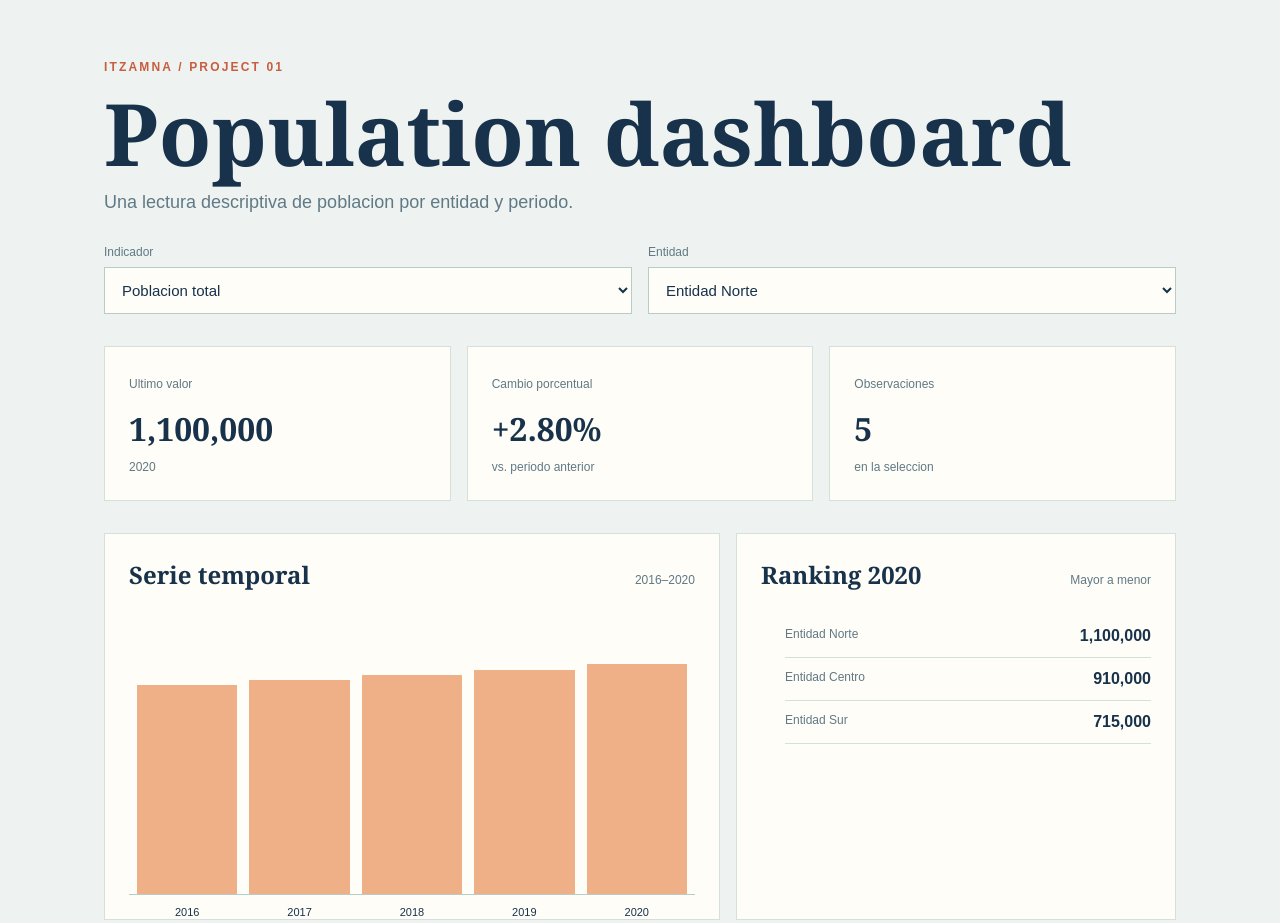
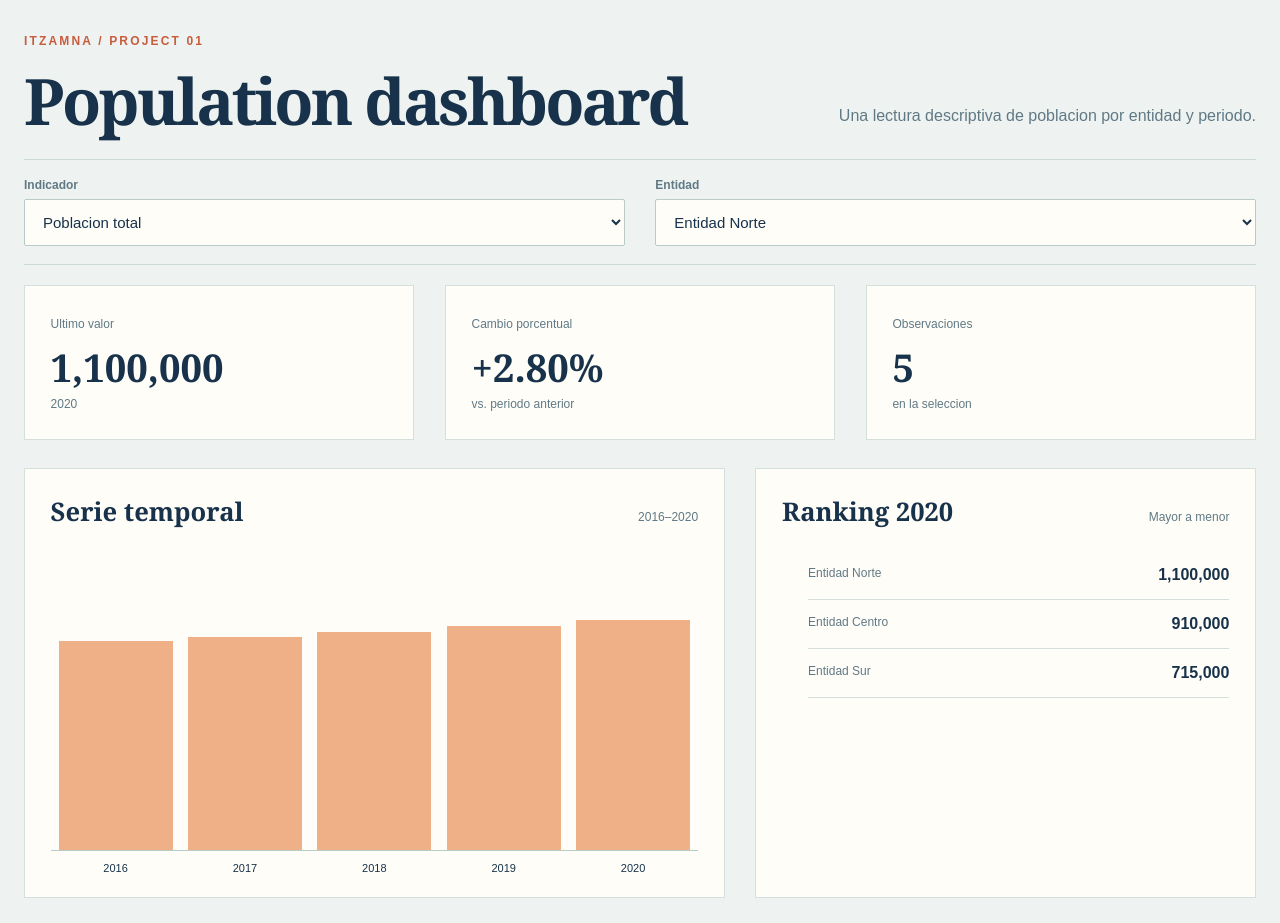
Before and after one commit to RobertMX23/itzamna-population-demo, a plain HTML site: page dashboard/index.html in a window 1280 px wide. Shown: the top 923 px of the page. Drawn offline with Linux system fonts and the light colour scheme.

Commit message:
style: widen dashboard analytical layout

```diff
--- a/dashboard/styles.css
+++ b/dashboard/styles.css
@@ -1,26 +1,48 @@
-:root { color: #17324a; background: #eef3f1; font-family: Georgia, serif; }
+:root {
+  color: #17324a;
+  background: #eef3f1;
+  font-family: Georgia, "Times New Roman", serif;
+  --accent: #c75d3e;
+  --line: #cbd9d5;
+  --paper: #fffdf8;
+  --muted: #607985;
+  --space: clamp(18px, 2.4vw, 36px);
+}
+
 * { box-sizing: border-box; }
-body { margin: 0; }
-.shell { max-width: 1120px; margin: 0 auto; padding: 48px 24px; }
-.eyebrow { color: #c75d3e; letter-spacing: .18em; font: 700 12px Arial, sans-serif; }
-h1 { font-size: clamp(42px, 7vw, 86px); line-height: .95; margin: 18px 0; }
-.intro { color: #607985; font: 18px Arial, sans-serif; }
-.toolbar, .metrics, .grid { display: grid; gap: 16px; margin-top: 32px; }
-.toolbar { grid-template-columns: repeat(2, minmax(0, 1fr)); }
-label, span, small, footer { font: 12px Arial, sans-serif; color: #607985; }
-label { display: grid; gap: 8px; }
-select { border: 1px solid #b9cbc7; background: #fffdf8; color: #17324a; padding: 13px; font-size: 15px; }
-.metrics { grid-template-columns: repeat(3, 1fr); }
-article { background: #fffdf8; border: 1px solid #d5e0dc; padding: 24px; }
-.metrics strong { display: block; margin: 14px 0 4px; font-size: 32px; }
-.grid { grid-template-columns: 1.4fr 1fr; }
-.panel-heading { display: flex; justify-content: space-between; align-items: baseline; gap: 12px; }
-h2 { margin: 0 0 24px; font-size: 24px; }
-.chart { min-height: 280px; display: flex; align-items: end; gap: 12px; border-bottom: 1px solid #b9cbc7; padding: 24px 8px 0; }
-.bar { flex: 1; min-width: 24px; background: #efb087; position: relative; }
+body { margin: 0; min-width: 320px; }
+.shell { width: min(100% - 48px, 1520px); margin: 0 auto; padding: 34px 0 48px; }
+header { display: grid; grid-template-columns: minmax(0, 1fr) auto; gap: 16px 36px; align-items: end; }
+.eyebrow { grid-column: 1 / -1; margin: 0; color: var(--accent); letter-spacing: .18em; font: 700 12px Arial, sans-serif; }
+h1 { max-width: 900px; font-size: clamp(42px, 5vw, 76px); line-height: .92; letter-spacing: -.045em; margin: 8px 0 0; }
+.intro { max-width: 440px; margin: 0 0 4px; color: var(--muted); font: 16px/1.45 Arial, sans-serif; }
+.toolbar, .metrics, .grid { display: grid; gap: var(--space); margin-top: 28px; }
+.toolbar { grid-template-columns: repeat(2, minmax(0, 1fr)); padding: 18px 0; border-top: 1px solid var(--line); border-bottom: 1px solid var(--line); }
+label, span, small, footer { font: 12px Arial, sans-serif; color: var(--muted); }
+label { display: grid; gap: 7px; font-weight: 700; }
+select { width: 100%; border: 1px solid #b9cbc7; border-radius: 2px; background: var(--paper); color: #17324a; padding: 13px 14px; font-size: 15px; }
+select:focus-visible { outline: 3px solid #efb087; outline-offset: 2px; }
+.metrics { grid-template-columns: repeat(3, minmax(0, 1fr)); margin-top: 20px; }
+article { background: var(--paper); border: 1px solid #d5e0dc; padding: clamp(18px, 2vw, 28px); }
+.metrics article { min-height: 132px; }
+.metrics strong { display: block; margin: 16px 0 5px; color: #17324a; font-size: clamp(28px, 3vw, 44px); line-height: .95; }
+.grid { grid-template-columns: 1.4fr 1fr; align-items: stretch; }
+.panel { min-width: 0; min-height: 430px; }
+.panel-heading { display: flex; justify-content: space-between; align-items: baseline; gap: 16px; }
+h2 { margin: 0 0 22px; font-size: clamp(22px, 2vw, 30px); }
+.chart { min-height: 300px; display: flex; align-items: end; gap: clamp(8px, 1.2vw, 18px); border-bottom: 1px solid #b9cbc7; padding: 36px 8px 0; }
+.bar { flex: 1; min-width: 24px; background: #efb087; position: relative; transition: background-color .2s ease, transform .2s ease; }
+.bar:hover { background: #c75d3e; transform: translateY(-4px); }
 .bar b { position: absolute; bottom: -24px; left: 50%; transform: translateX(-50%); font: 11px Arial, sans-serif; }
-.ranking { margin: 0; padding-left: 24px; font: 16px Arial, sans-serif; }
-.ranking li { padding: 12px 0; border-bottom: 1px solid #d5e0dc; display: flex; justify-content: space-between; gap: 12px; }
-.ranking strong { color: #17324a; }
+.ranking { margin: 0; padding-left: 26px; font: 16px Arial, sans-serif; }
+.ranking li { padding: 15px 0; border-bottom: 1px solid #d5e0dc; display: flex; justify-content: space-between; gap: 16px; }
+.ranking strong { color: #17324a; white-space: nowrap; }
 footer { margin-top: 28px; }
-@media (max-width: 720px) { .toolbar, .metrics, .grid { grid-template-columns: 1fr; } .shell { padding: 28px 16px; } }
+@media (max-width: 760px) {
+  .shell { width: min(100% - 32px, 640px); padding-top: 24px; }
+  header { grid-template-columns: 1fr; }
+  .intro { max-width: 560px; }
+  .toolbar, .metrics, .grid { grid-template-columns: 1fr; }
+  .panel { min-height: 0; }
+  .chart { min-height: 250px; }
+}
```
Also changed, not shown: 1 other file.
